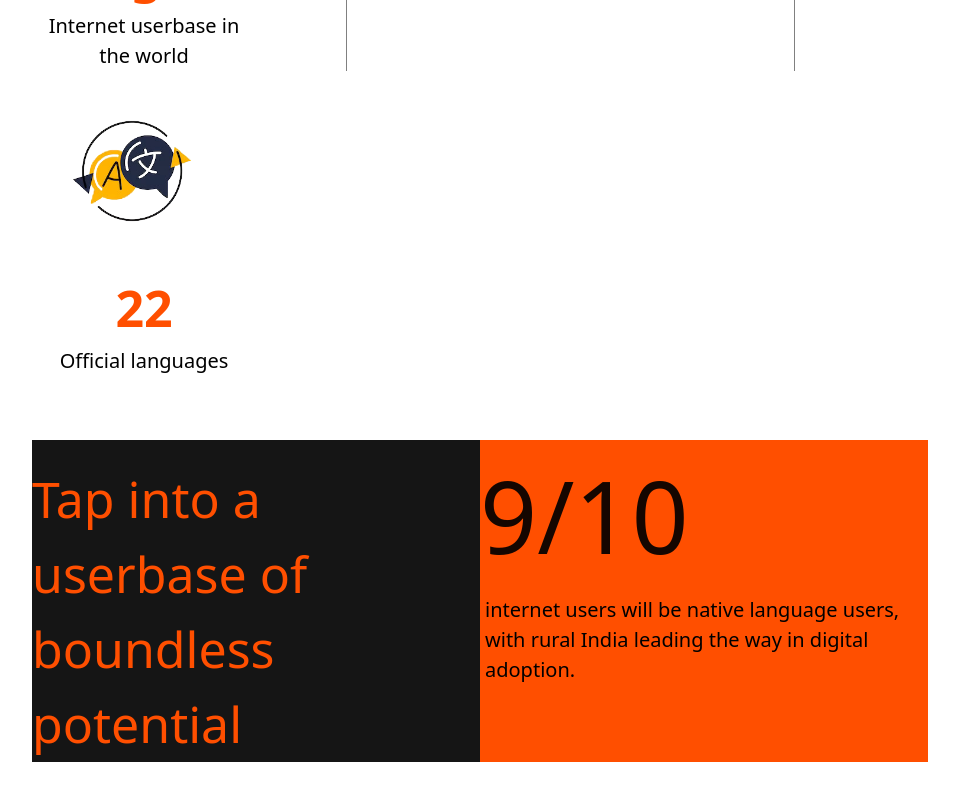
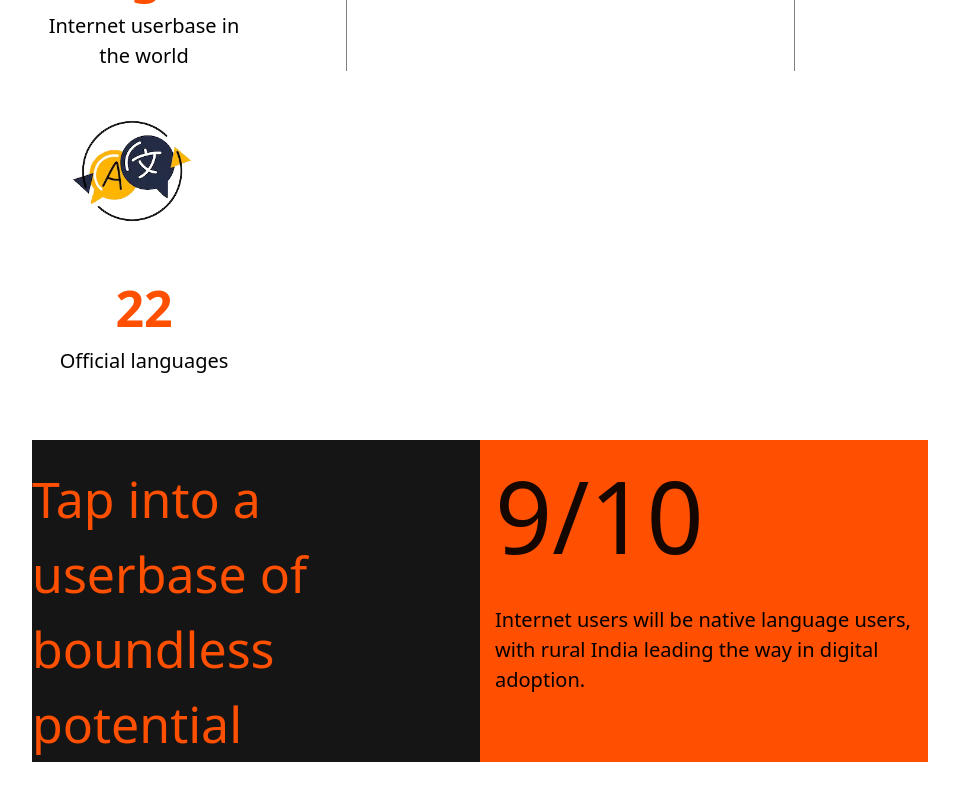
Before and after one commit to ragulhpSPK/speakiee, a Next.js app: page /infopage in a window 1280 px wide. Shown: the part 1643-2443 px from the top of the page, without its empty margins (160-1119 px from the left). Built offline with nearby package versions, Linux system fonts and the light colour scheme.

Commit message:
Build006

```diff
--- a/pages/infopage.js
+++ b/pages/infopage.js
@@ -71,7 +71,7 @@ function Infopage() {
 
                 <div className={styles.thirdpageseccon}>
                     <span>9/10</span>
-                    <p>internet users will be
+                    <p>Internet users will be
                         native language users, with rural India leading the way in
                         digital adoption.</p>
                 </div>
--- a/styles/infopage.module.css
+++ b/styles/infopage.module.css
@@ -109,10 +109,11 @@
 
  .thirdpageseccon p{
     font-size: 20px;
-    padding: 5px;
+    padding: 15px;
  }
 
  .thirdpageseccon span{
     font-size: 100px;
-    color: rgba(0, 0, 0, 0.916)
+    color: rgba(0, 0, 0, 0.916);
+    padding-left: 15px;
  }
```
